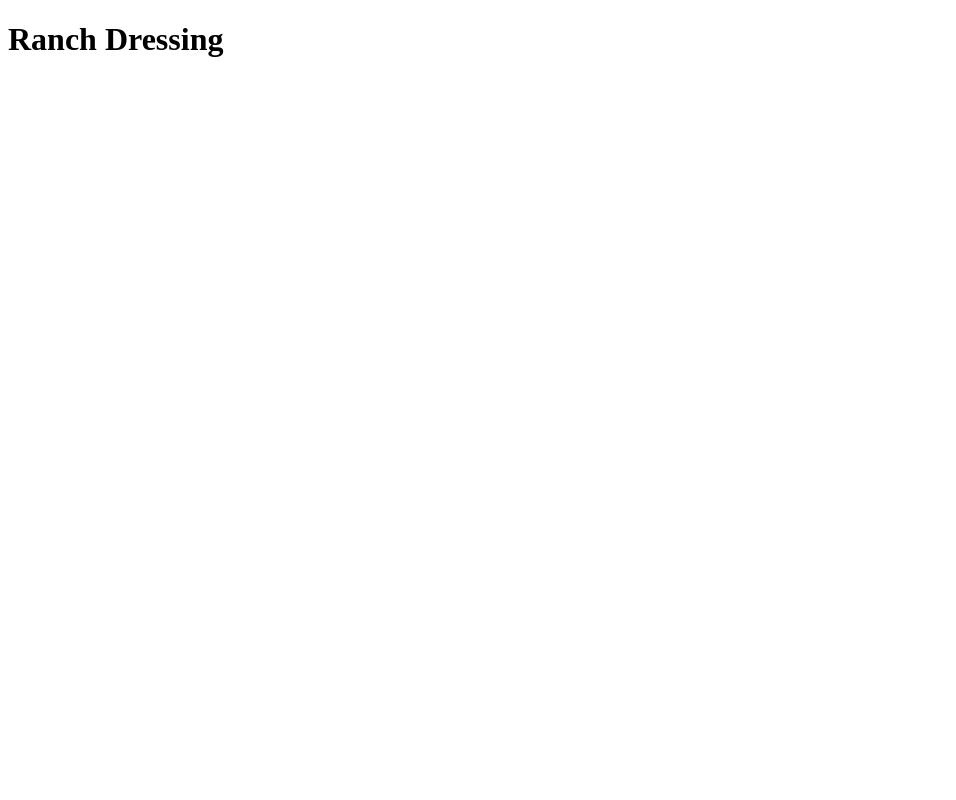
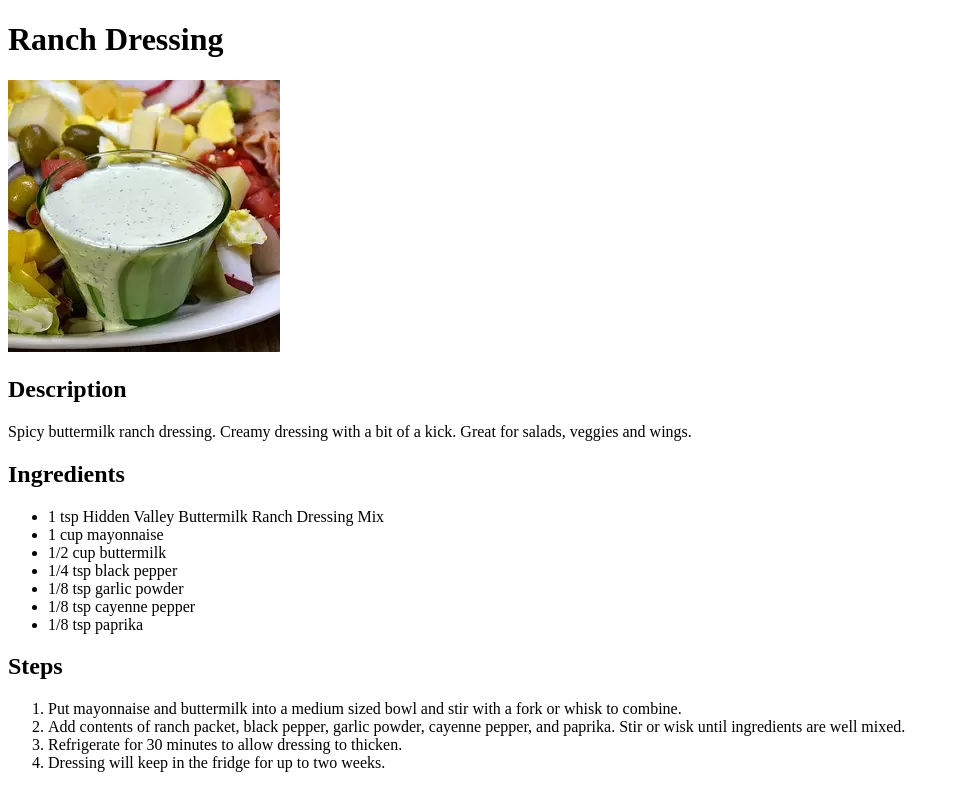
Before and after one commit to ACov/odin-recipes, a plain HTML site: page recipes/ranch.html in a window 1280 px wide. Shown: the whole page, without its empty margins (0-956 px from the left). Drawn offline with Linux system fonts and the light colour scheme.

Commit message:
Add content to ranch dressing recipe

```diff
--- a/recipes/ranch.html
+++ b/recipes/ranch.html
@@ -6,5 +6,27 @@
     </head>
     <body>
         <h1>Ranch Dressing</h1>
+        <img src="../images/ranch.jpg" alt="Cup of creamy ranch dressing">
+        <h2>Description</h2>
+        <p>
+            Spicy buttermilk ranch dressing. Creamy dressing with a bit of a kick.  Great for salads, veggies and wings.
+        </p>
+        <h2>Ingredients</h2>
+        <ul>
+            <li>1 tsp Hidden Valley Buttermilk Ranch Dressing Mix</li>
+            <li>1 cup mayonnaise</li>
+            <li>1/2 cup buttermilk</li>
+            <li>1/4 tsp black pepper</li>
+            <li>1/8 tsp garlic powder</li>
+            <li>1/8 tsp cayenne pepper</li>
+            <li>1/8 tsp paprika</li>
+        </ul>
+        <h2>Steps</h2>
+        <ol>
+            <li>Put mayonnaise and buttermilk into a medium sized bowl and stir with a fork or whisk to combine.</li>
+            <li>Add contents of ranch packet, black pepper, garlic powder, cayenne pepper, and paprika.  Stir or wisk until ingredients are well mixed.</li>
+            <li>Refrigerate for 30 minutes to allow dressing to thicken.</li>
+            <li>Dressing will keep in the fridge for up to two weeks.</li>
+        </ol>
     </body>
 </html>
```
